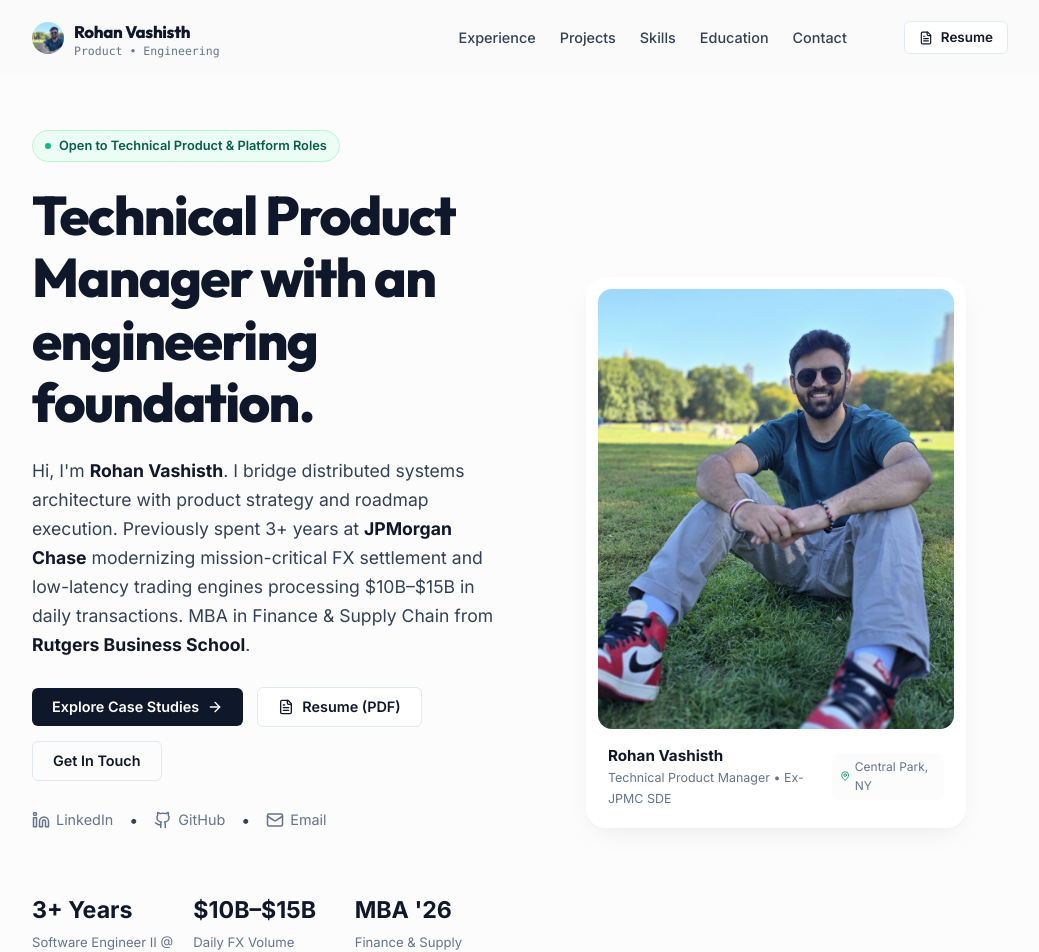
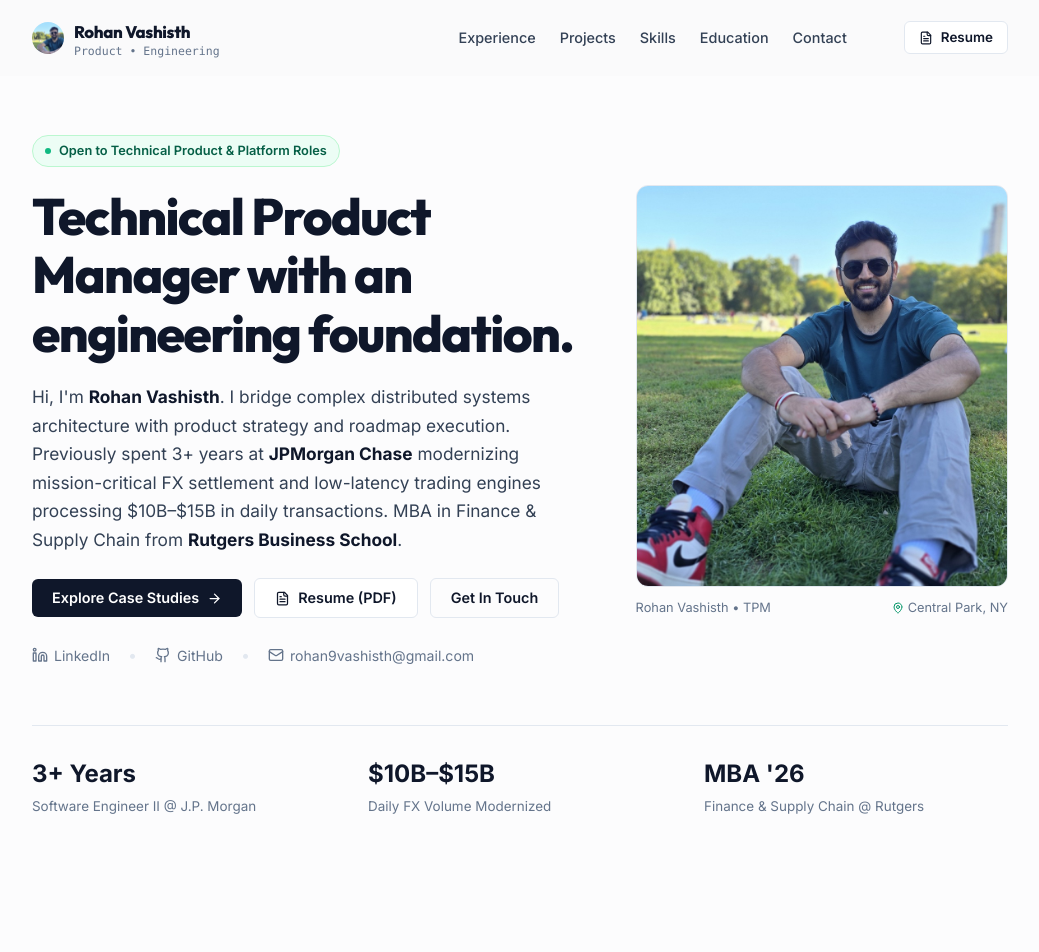
Before and after one commit to rohanvashisth/Portfolio, a React (Vite) app: page / in a window 1280 px wide. Shown: the top 952 px of the page, without its empty margins (120-1159 px from the left). Built offline with nearby package versions, Linux system fonts and the light colour scheme.

Commit message:
Auto-commit: saved changes on 10/14/2026, 6:05:14 PM

```diff
--- a/src/components/Hero.jsx
+++ b/src/components/Hero.jsx
@@ -6,17 +6,29 @@
     <section
       id="hero"
       style={{
-        paddingTop: '130px',
+        paddingTop: '135px',
         paddingBottom: '80px',
         position: 'relative'
       }}
     >
-      <div className="container grid-2" style={{ alignItems: 'center', gap: '48px' }}>
+      <div className="container">
 
-        {/* Left column: Authentic Narrative */}
-        <div style={{ display: 'flex', flexDirection: 'column', gap: '22px', textAlign: 'left' }}>
+        {/* Top 2-Column Intro: Narrative + Portrait */}
+        <div
+          style={{
+            display: 'grid',
+            gridTemplateColumns: '1.25fr 0.85fr',
+            gap: '56px',
+            alignItems: 'center',
+            marginBottom: '56px'
+          }}
+          className="hero-grid"
+        >
 
-          {/* Status Badge */}
+          {/* Left Column: Narrative */}
+          <div style={{ display: 'flex', flexDirection: 'column', gap: '20px', textAlign: 'left' }}>
+
+            {/* Status Pill */}
             <div>
               <span className="status-pill">
                 <span className="status-dot"></span>
@@ -26,7 +38,7 @@
 
             <h1
               style={{
-              fontSize: 'clamp(2.4rem, 4.5vw, 3.4rem)',
+                fontSize: 'clamp(2.3rem, 4vw, 3.2rem)',
                 lineHeight: 1.15,
                 letterSpacing: '-0.03em',
                 fontWeight: 800,
@@ -36,19 +48,19 @@
               Technical Product Manager with an engineering foundation.
             </h1>
 
-          <p style={{ fontSize: '1.1rem', color: 'var(--text-secondary)', lineHeight: 1.65, maxWidth: '560px' }}>
-            Hi, I'm <strong style={{ color: 'var(--text-primary)' }}>Rohan Vashisth</strong>. I bridge distributed systems architecture with product strategy and roadmap execution. Previously spent 3+ years at <strong style={{ color: 'var(--text-primary)' }}>JPMorgan Chase</strong> modernizing mission-critical FX settlement and low-latency trading engines processing $10B–$15B in daily transactions. MBA in Finance & Supply Chain from <strong style={{ color: 'var(--text-primary)' }}>Rutgers Business School</strong>.
+            <p style={{ fontSize: '1.08rem', color: 'var(--text-secondary)', lineHeight: 1.65, maxWidth: '560px' }}>
+              Hi, I'm <strong style={{ color: 'var(--text-primary)' }}>Rohan Vashisth</strong>. I bridge complex distributed systems architecture with product strategy and roadmap execution. Previously spent 3+ years at <strong style={{ color: 'var(--text-primary)' }}>JPMorgan Chase</strong> modernizing mission-critical FX settlement and low-latency trading engines processing $10B–$15B in daily transactions. MBA in Finance & Supply Chain from <strong style={{ color: 'var(--text-primary)' }}>Rutgers Business School</strong>.
             </p>
 
             {/* Action Buttons */}
-          <div style={{ display: 'flex', gap: '14px', flexWrap: 'wrap', alignItems: 'center', marginTop: '6px' }}>
+            <div style={{ display: 'flex', gap: '12px', flexWrap: 'wrap', alignItems: 'center', marginTop: '4px' }}>
               <a
                 id="hero-btn-work"
                 href="#projects"
                 className="btn btn-primary"
               >
-              Explore Case Studies
-              <ArrowRight size={16} />
+                <span>Explore Case Studies</span>
+                <ArrowRight size={15} />
               </a>
               <a
                 id="hero-btn-resume"
@@ -56,8 +68,8 @@
                 download="RohanVashisth_Resume.pdf"
                 className="btn btn-secondary"
               >
-              <FileText size={16} />
-              Resume (PDF)
+                <FileText size={15} />
+                <span>Resume (PDF)</span>
               </a>
               <a
                 id="hero-btn-contact"
@@ -68,90 +80,52 @@
               </a>
             </div>
 
-          {/* Social Quick Links */}
-          <div style={{ display: 'flex', gap: '16px', alignItems: 'center', marginTop: '4px' }}>
+            {/* Social Links */}
+            <div style={{ display: 'flex', gap: '18px', alignItems: 'center', marginTop: '4px' }}>
               <a
                 href="https://www.linkedin.com/in/rohanvashisth/"
                 target="_blank"
                 rel="noopener noreferrer"
-              style={{ color: 'var(--text-muted)', display: 'flex', alignItems: 'center', gap: '6px', fontSize: '0.9rem' }}
-              className="social-link"
+                style={{ color: 'var(--text-muted)', display: 'flex', alignItems: 'center', gap: '6px', fontSize: '0.88rem' }}
+                className="hero-link"
               >
-              <Linkedin size={18} />
+                <Linkedin size={16} />
                 <span>LinkedIn</span>
               </a>
-            <span style={{ color: 'var(--border-subtle)' }}>•</span>
+              <span style={{ color: 'var(--border-hairline)' }}>•</span>
               <a
                 href="https://github.com/rohanvashisth"
                 target="_blank"
                 rel="noopener noreferrer"
-              style={{ color: 'var(--text-muted)', display: 'flex', alignItems: 'center', gap: '6px', fontSize: '0.9rem' }}
-              className="social-link"
+                style={{ color: 'var(--text-muted)', display: 'flex', alignItems: 'center', gap: '6px', fontSize: '0.88rem' }}
+                className="hero-link"
               >
-              <Github size={18} />
+                <Github size={16} />
                 <span>GitHub</span>
               </a>
-            <span style={{ color: 'var(--border-subtle)' }}>•</span>
+              <span style={{ color: 'var(--border-hairline)' }}>•</span>
               <a
                 href="mailto:rohan9vashisth@gmail.com"
-              style={{ color: 'var(--text-muted)', display: 'flex', alignItems: 'center', gap: '6px', fontSize: '0.9rem' }}
-              className="social-link"
+                style={{ color: 'var(--text-muted)', display: 'flex', alignItems: 'center', gap: '6px', fontSize: '0.88rem' }}
+                className="hero-link"
               >
-              <Mail size={18} />
-              <span>Email</span>
+                <Mail size={16} />
+                <span>rohan9vashisth@gmail.com</span>
               </a>
-          </div>
-
-          {/* Grounded Career Highlights */}
-          <div
-            style={{
-              display: 'grid',
-              gridTemplateColumns: 'repeat(3, 1fr)',
-              gap: '20px',
-              borderTop: '1px solid var(--border-subtle)',
-              paddingTop: '24px',
-              marginTop: '12px'
-            }}
-          >
-            <div>
-              <div style={{ fontSize: '1.45rem', fontWeight: 800, color: 'var(--text-primary)' }}>3+ Years</div>
-              <div style={{ fontSize: '0.82rem', color: 'var(--text-muted)', marginTop: '2px' }}>Software Engineer II @ J.P. Morgan</div>
-            </div>
-            <div>
-              <div style={{ fontSize: '1.45rem', fontWeight: 800, color: 'var(--text-primary)' }}>$10B–$15B</div>
-              <div style={{ fontSize: '0.82rem', color: 'var(--text-muted)', marginTop: '2px' }}>Daily FX Volume Modernized</div>
-            </div>
-            <div>
-              <div style={{ fontSize: '1.45rem', fontWeight: 800, color: 'var(--text-primary)' }}>MBA '26</div>
-              <div style={{ fontSize: '0.82rem', color: 'var(--text-muted)', marginTop: '2px' }}>Finance & Supply Chain @ Rutgers</div>
-            </div>
             </div>
 
           </div>
 
-        {/* Right column: Real Photo Frame */}
-        <div style={{ display: 'flex', justifyContent: 'center', alignItems: 'center' }}>
-          <div
-            style={{
-              position: 'relative',
-              width: '100%',
-              maxWidth: '380px',
-              background: '#ffffff',
-              borderRadius: '20px',
-              padding: '12px',
-              border: '1px solid var(--border-subtle)',
-              boxShadow: '0 10px 30px -10px rgba(0, 0, 0, 0.08), 0 4px 6px -2px rgba(0, 0, 0, 0.02)'
-            }}
-          >
-            {/* Real Photo */}
+          {/* Right Column: Integrated Portrait */}
+          <div style={{ display: 'flex', flexDirection: 'column', alignItems: 'flex-start' }}>
             <div
               style={{
                 width: '100%',
-                height: '440px',
-                borderRadius: '14px',
+                maxHeight: '430px',
+                borderRadius: '12px',
                 overflow: 'hidden',
-                position: 'relative',
-                backgroundColor: '#f3f4f6'
+                border: '1px solid var(--border-hairline)',
+                backgroundColor: 'var(--bg-subtle)'
               }}
             >
               <img
@@ -160,7 +134,7 @@
                 alt="Rohan Vashisth"
                 style={{
                   width: '100%',
-                  height: '100%',
+                  height: '400px',
                   objectFit: 'cover',
                   objectPosition: 'center 15%',
                   display: 'block'
@@ -168,50 +142,63 @@
               />
             </div>
 
-            {/* Editorial Caption Bar */}
+            {/* Understated Location Caption */}
             <div
               style={{
-                padding: '14px 10px 6px',
                 display: 'flex',
                 justifyContent: 'space-between',
-                alignItems: 'center'
+                width: '100%',
+                marginTop: '10px',
+                fontSize: '0.8rem',
+                color: 'var(--text-muted)'
+              }}
+            >
+              <span>Rohan Vashisth • TPM</span>
+              <span style={{ display: 'flex', alignItems: 'center', gap: '4px' }}>
+                <MapPin size={12} style={{ color: 'var(--emerald)' }} />
+                <span>Central Park, NY</span>
+              </span>
+            </div>
+          </div>
+
+        </div>
+
+        {/* Integrated Metrics Rail */}
+        <div
+          style={{
+            display: 'grid',
+            gridTemplateColumns: 'repeat(3, 1fr)',
+            gap: '32px',
+            borderTop: '1px solid var(--border-hairline)',
+            paddingTop: '28px',
+            textAlign: 'left'
           }}
         >
           <div>
-                <div style={{ fontSize: '0.95rem', fontWeight: 700, color: 'var(--text-primary)' }}>
-                  Rohan Vashisth
+            <div style={{ fontSize: '1.5rem', fontWeight: 800, color: 'var(--text-primary)' }}>3+ Years</div>
+            <div style={{ fontSize: '0.84rem', color: 'var(--text-muted)', marginTop: '2px' }}>Software Engineer II @ J.P. Morgan</div>
           </div>
-                <div style={{ fontSize: '0.78rem', color: 'var(--text-muted)' }}>
-                  Technical Product Manager • Ex-JPMC SDE
+          <div>
+            <div style={{ fontSize: '1.5rem', fontWeight: 800, color: 'var(--text-primary)' }}>$10B–$15B</div>
+            <div style={{ fontSize: '0.84rem', color: 'var(--text-muted)', marginTop: '2px' }}>Daily FX Volume Modernized</div>
           </div>
-              </div>
-
-              <div
-                style={{
-                  display: 'flex',
-                  alignItems: 'center',
-                  gap: '4px',
-                  fontSize: '0.75rem',
-                  color: 'var(--text-muted)',
-                  backgroundColor: 'var(--bg-base)',
-                  padding: '4px 8px',
-                  borderRadius: '6px',
-                  border: '1px solid var(--border-subtle)'
-                }}
-              >
-                <MapPin size={12} style={{ color: 'var(--emerald)' }} />
-                <span>Central Park, NY</span>
-              </div>
-            </div>
-
+          <div>
+            <div style={{ fontSize: '1.5rem', fontWeight: 800, color: 'var(--text-primary)' }}>MBA '26</div>
+            <div style={{ fontSize: '0.84rem', color: 'var(--text-muted)', marginTop: '2px' }}>Finance & Supply Chain @ Rutgers</div>
           </div>
         </div>
 
       </div>
 
       <style>{`
-        .social-link:hover {
+        .hero-link:hover {
           color: var(--text-primary) !important;
+        }
+        @media (max-width: 860px) {
+          .hero-grid {
+            grid-template-columns: 1fr !important;
+            gap: 40px !important;
+          }
         }
       `}</style>
     </section>
```
Lines whose indentation alone changed are shown as unchanged.
